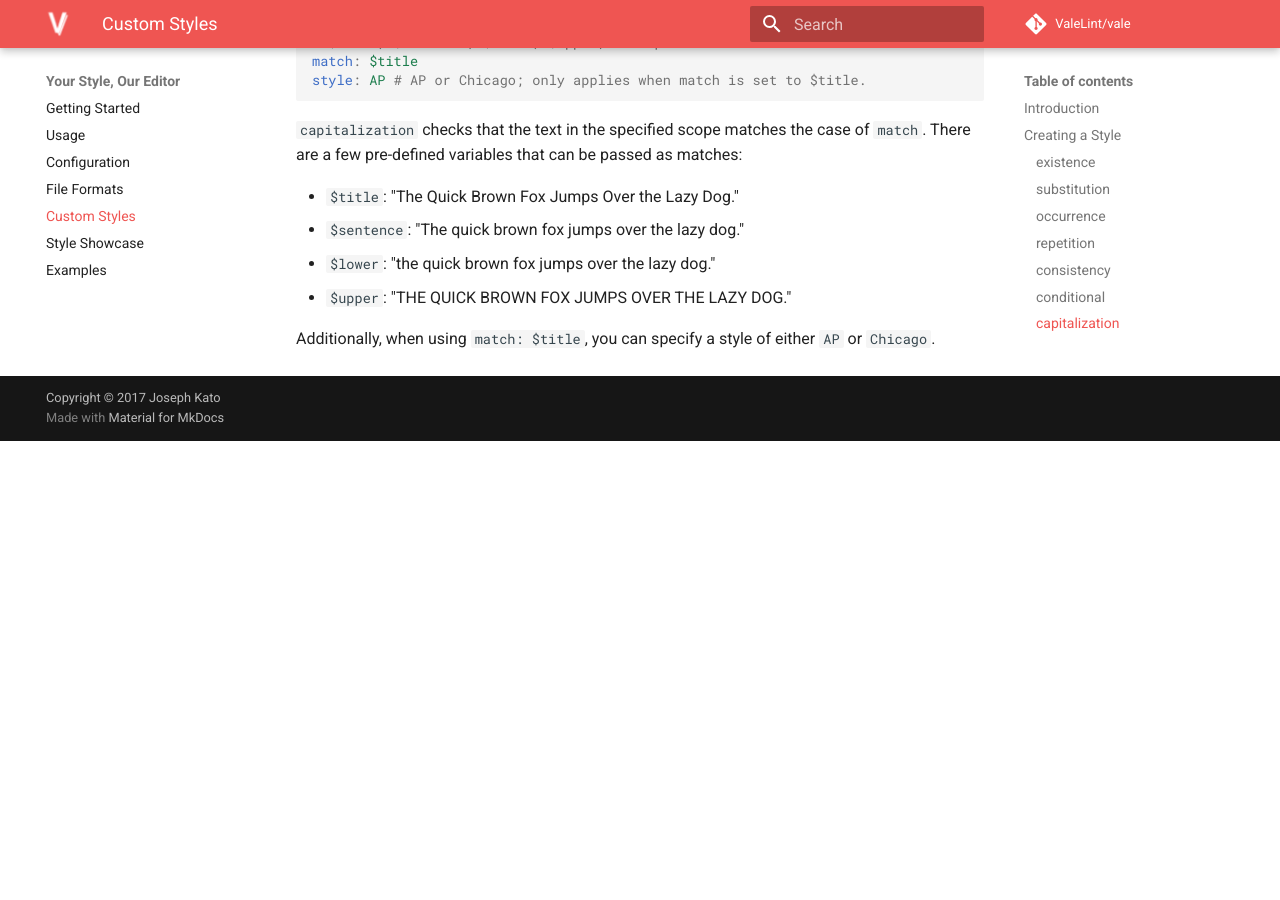
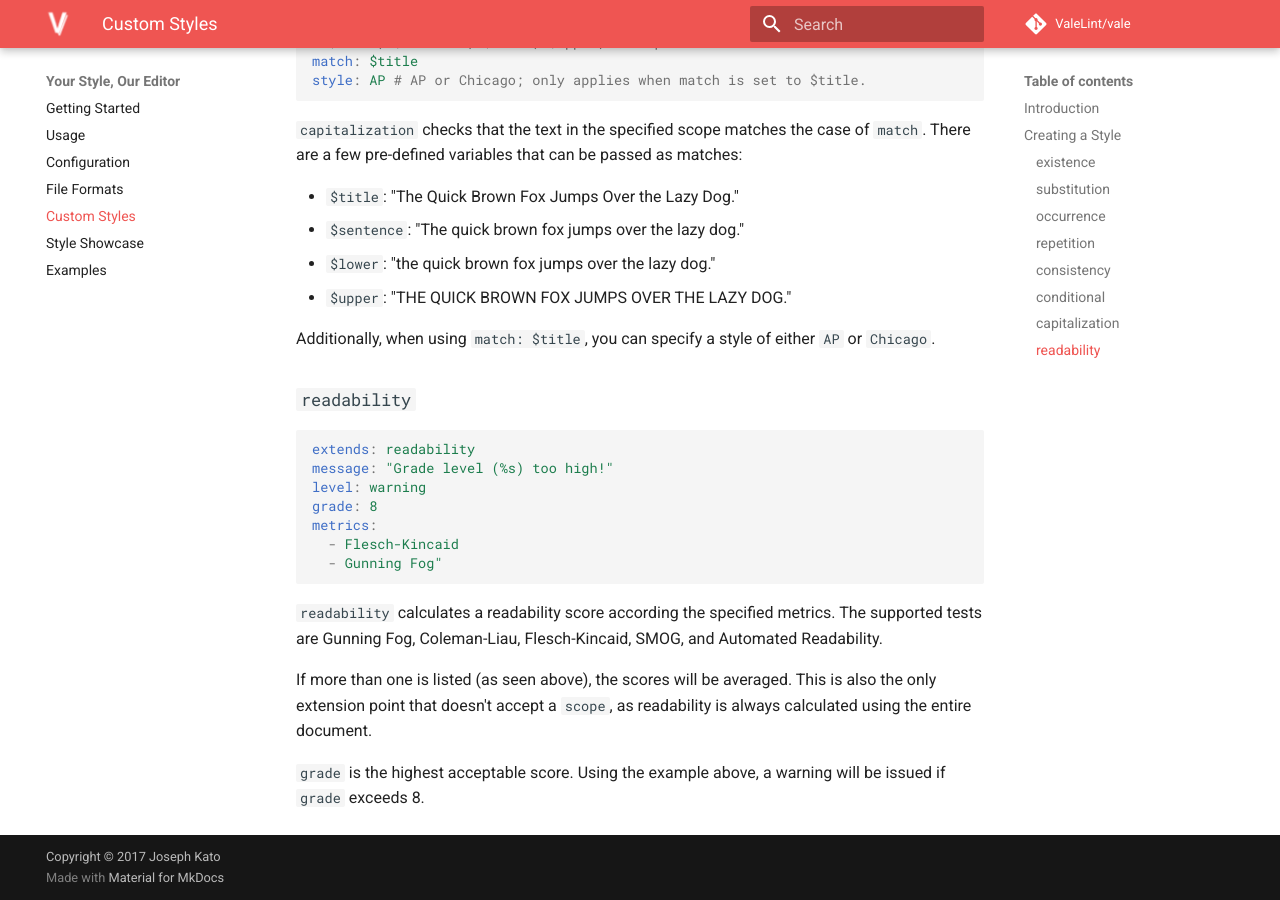
Before and after one commit to wouter-veeken/docs, an MkDocs documentation site: the page built from content/styles.md, in a window 1280 px wide and 900 px high, scrolled down 4343 px. Built offline with MkDocs 1.6.1 and Material for MkDocs 9.7.7, drawn with Linux system fonts in a browser that asks for light colours; comment, search, counter and statistics services are not loaded; old or Windows-style settings are respelled for this version of MkDocs; before the commit the page ends 4784 px from its top, so only the background shows below that.

Commit message:
Add readability

````diff
--- a/content/styles.md
+++ b/content/styles.md
@@ -205,7 +205,30 @@ of `match`. There are a few pre-defined variables that can be passed as matches:
 - `$lower`: "the quick brown fox jumps over the lazy dog."
 - `$upper`: "THE QUICK BROWN FOX JUMPS OVER THE LAZY DOG."
 
-<!-- vale 18F.UnexpandedAcronyms = YES -->
-
 Additionally, when using `match: $title`, you can specify a style of either `AP` or
 `Chicago`.
+
+### `readability`
+
+```yaml
+extends: readability
+message: "Grade level (%s) too high!"
+level: warning
+grade: 8
+metrics:
+  - Flesch-Kincaid
+  - Gunning Fog"
+```
+
+`readability` calculates a readability score according the specified metrics.
+The supported tests are Gunning Fog, Coleman-Liau, Flesch-Kincaid, SMOG, and
+Automated Readability.
+
+If more than one is listed (as seen above), the scores will be averaged. This is
+also the only extension point that doesn't accept a `scope`, as readability is
+always calculated using the entire document.
+
+`grade` is the highest acceptable score. Using the example above, a warning will
+be issued if `grade` exceeds 8.
+
+<!-- vale 18F.UnexpandedAcronyms = YES -->
````
